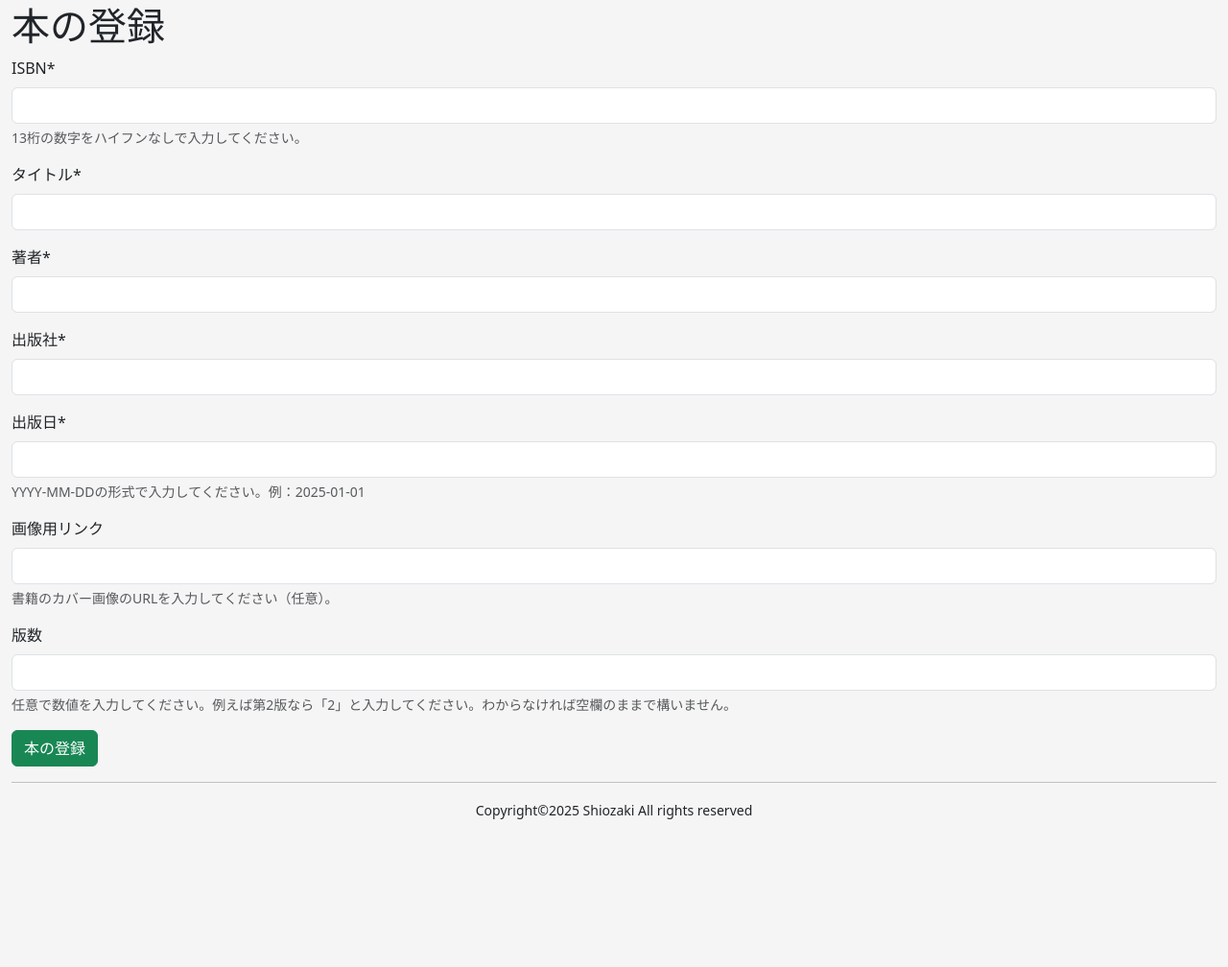
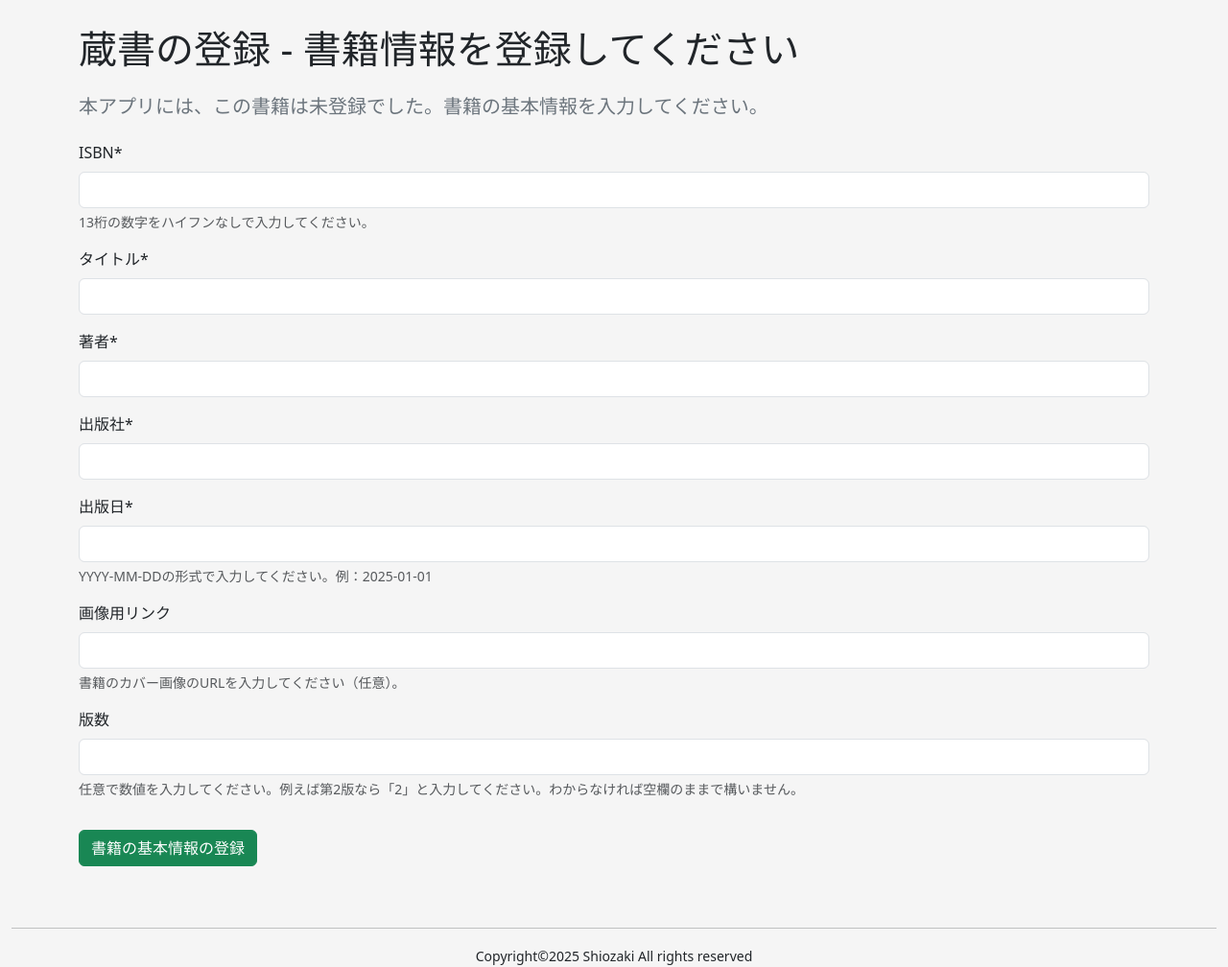
Before and after one commit to tomoki-shiozaki/distributed-library, a Django app: template templates/catalog/book_form.html in a window 1280 px wide. Shown: the part 95-1103 px from the top of the page at 96% size. Before the commit the page ends 949 px from the top, so only its background shows below. Run offline with Django 5.2, Linux system fonts and the light colour scheme; the template is opened without the code that fills it: values that come from a table or form of the project are taken from there, others are empty; parts of the project's set-up code (start-up, migrations or seed data) failed here and were passed over; some libraries are stand-ins or nearby versions.

Commit message:
feat(catalog): improve UI of book_form.html and isbn_check.html

```diff
--- a/templates/catalog/book_form.html
+++ b/templates/catalog/book_form.html
@@ -3,18 +3,36 @@
 {% load static %}
 {% load crispy_forms_tags %}
 
-{% block title %}本の登録{% endblock title %}
+{% block title %}蔵書の登録 - 書籍情報の登録{% endblock title %}
 {% block content %}
 
+<div class="container my-4">
 
-<h1>本の登録</h1>
-<form action="" method="post">{% csrf_token %}
-    {{ form|crispy }}
+    <h1 class="mb-4">蔵書の登録 - 書籍情報を登録してください</h1>
+    <h2 class="h5 text-secondary mb-4">本アプリには、この書籍は未登録でした。書籍の基本情報を入力してください。</h2>
 
-    <!-- 書影用の要素をフォームの近くに追加 -->
-    <img id="book-cover" src="" alt="書影" style="max-width: 200px; margin-top: 10px; display: none;">
+    <!-- 書影表示（初期表示 or JavaScriptで動的更新） -->
+    {% if form.initial.image_url %}
+    <div class="mb-4 d-flex align-items-start">
+        <img id="book-cover" src="{{ form.initial.image_url }}" alt="{{ form.initial.title }}の書影"
+            class="img-fluid rounded border shadow-sm" style="max-width: 200px; margin-right: 20px;">
+        <div>
+            <p class="text-muted small mb-1">※ Google Books API より取得された書影です</p>
+            <p class="text-muted small">
+                表示された情報を確認し、必要に応じて修正してください。<br>
+                正しい情報を登録することで、後からの蔵書管理がスムーズになります。
+            </p>
+        </div>
+    </div>
+    {% endif %}
 
-    <button class="btn btn-success ml-2" type="submit">本の登録</button>
-</form>
+    <form action="" method="post" class="mb-5">
+        {% csrf_token %}
+        {{ form|crispy }}
+
+        <button class="btn btn-success mt-3" type="submit">書籍の基本情報の登録</button>
+    </form>
+
+</div>
 
 {% endblock content %}
--- a/templates/home.html
+++ b/templates/home.html
@@ -16,7 +16,7 @@
         <div class="card-body">
             <h5 class="card-title">管理機能</h5>
             <p class="card-text">以下のリンクから管理機能にアクセスできます。</p>
-            <a href="{% url 'catalog:isbn_check' %}" class="btn btn-primary btn-lg">本の登録</a>
+            <a href="{% url 'catalog:isbn_check' %}" class="btn btn-primary btn-lg">蔵書の登録</a>
             <!-- <a href="#" class="btn btn-success btn-lg ms-2">管理機能リンク2</a> -->
         </div>
     </div>
```
Also changed, not shown: templates/catalog/isbn_check.html (+17 -3 lines), static/js/catalog/book_form_old.js (renamed from static/js/catalog/book_form.js).
